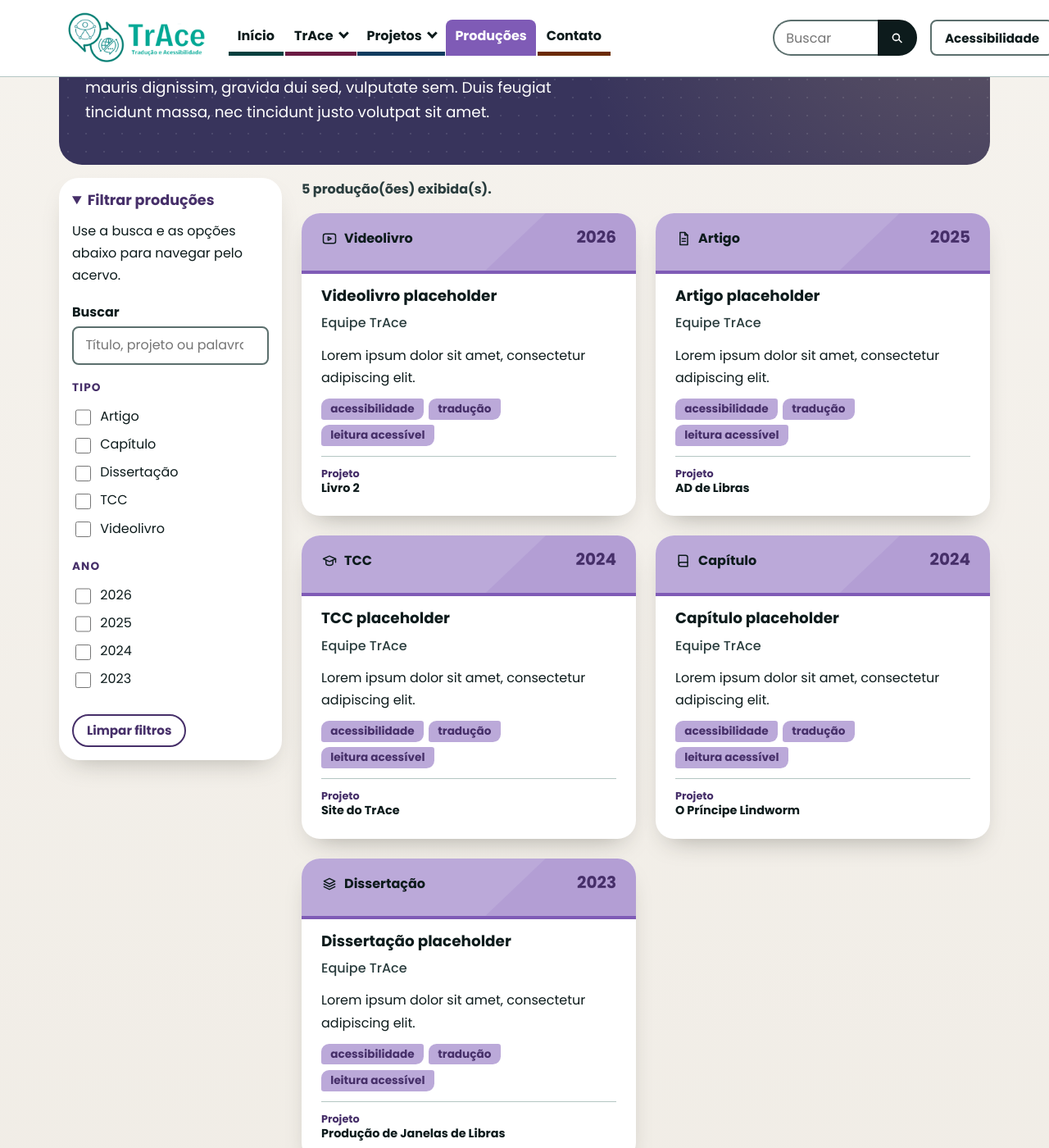
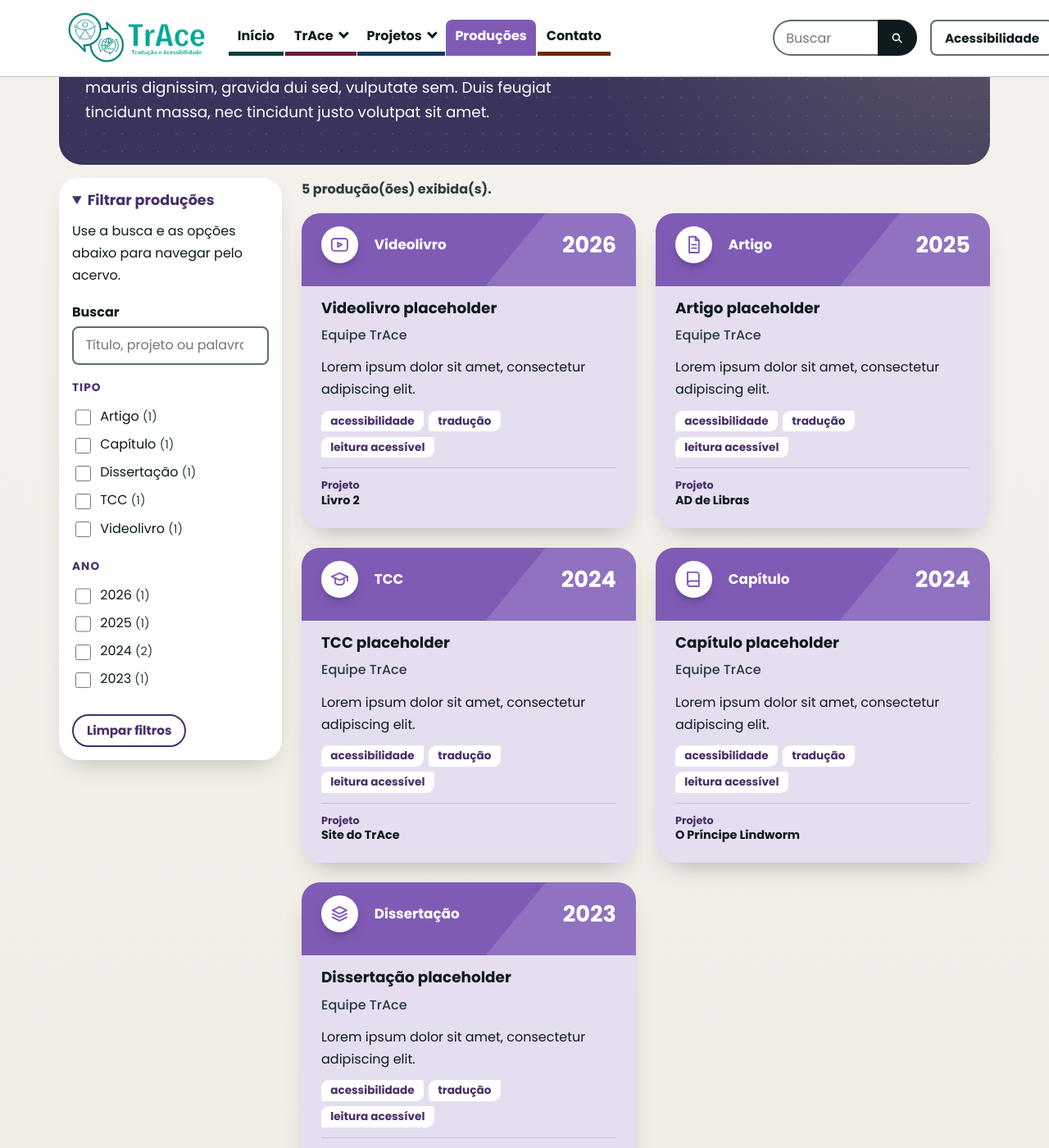
Before and after one commit to Niuuzinho/site-trace-teste, a Jekyll site: the page built from producoes.html, in a window 1280 px wide and 1400 px high, scrolled down 200 px. Shown: the whole window at 82% size. Built offline with Jekyll 4.4.1, drawn with Linux system fonts in a browser that asks for light colours.

Commit message:
Produções: cartões coloridos com ícone e ano em destaque; contagem nos filtros
Co-Authored-By: Claude Sonnet 5.5 <noreply@anthropic.com>
Claude-Session: https://claude.ai/code/session_01AbHHXVauvBZ2sfPmWDepMS

```diff
--- a/assets/css/main.css
+++ b/assets/css/main.css
@@ -1380,3 +1380,17 @@ html[data-contraste="alto"] .egressos .ini { background: var(--tinta); color: va
 /* Membros: 2º parágrafo do texto inicial como recado (sem seta) */
 .membros-topo .membros-intro p + p { width: fit-content; max-width: 100%; margin-top: var(--e5); padding: var(--e3) var(--e5); border-radius: 0.4rem 1.6rem 0.4rem 1.6rem; background: color-mix(in srgb, var(--t-banda) 55%, var(--cartao)); color: var(--tinta); font-size: 1.05rem; font-weight: 500; line-height: 1.5; }
 html[data-contraste="alto"] .membros-topo .membros-intro p + p { background: var(--papel); border: 2px solid var(--tinta); }
+
+/* Produções: cartões coloridos (topo forte com ícone grande e ano; corpo em tom suave) + contagem nos filtros */
+.opcao-n { color: var(--tinta-2); font-size: 0.9em; }
+.cartao-ref { background: color-mix(in srgb, var(--t-banda) 38%, var(--cartao)); }
+.cartao-ref .cartao-topo { align-items: center; padding: var(--e4) var(--e5); background: var(--t-forte); border-bottom: 0; color: #fff; }
+.cartao-ref .cartao-topo::before { background: #fff; opacity: 0.14; }
+.cartao-ref .ref-tipo { display: flex; align-items: center; gap: var(--e3); color: #fff; font-size: 1.05rem; }
+.cartao-ref .ref-tipo .icone-tipo { box-sizing: content-box; width: 1.6rem; height: 1.6rem; padding: 0.6rem; border-radius: 50%; background: #fff; color: var(--t-forte); box-shadow: 0 0.4rem 0.8rem -0.4rem rgb(0 0 0 / 0.5); }
+.cartao-ref .ref-ano { color: #fff; font-size: 1.7rem; line-height: 1; font-weight: 700; }
+.cartao-ref .temas li { background: var(--cartao); }
+html[data-contraste="alto"] .cartao-ref { background: var(--papel); }
+html[data-contraste="alto"] .cartao-ref .cartao-topo { background: var(--papel); color: var(--tinta); border-bottom: 2px solid var(--tinta); }
+html[data-contraste="alto"] .cartao-ref .ref-tipo, html[data-contraste="alto"] .cartao-ref .ref-ano { color: var(--tinta); }
+html[data-contraste="alto"] .cartao-ref .ref-tipo .icone-tipo { background: var(--tinta); color: var(--papel); }
--- a/producoes.html
+++ b/producoes.html
@@ -19,13 +19,13 @@ permalink: /producoes/
         <fieldset>
           <legend>Tipo</legend>
           {%- for t in tipos %}
-          <label class="opcao"><input type="checkbox" data-grupo="tipo" value="{{ t | slugify }}"><span>{{ t }}</span></label>
+          <label class="opcao"><input type="checkbox" data-grupo="tipo" value="{{ t | slugify }}"><span>{{ t }} <span class="opcao-n">({{ producoes | where: "tipo", t | size }})</span></span></label>
           {%- endfor %}
         </fieldset>
         <fieldset>
           <legend>Ano</legend>
           {%- for a in anos %}
-          <label class="opcao"><input type="checkbox" data-grupo="ano" value="{{ a }}"><span>{{ a }}</span></label>
+          <label class="opcao"><input type="checkbox" data-grupo="ano" value="{{ a }}"><span>{{ a }} <span class="opcao-n">({{ producoes | where: "ano", a | size }})</span></span></label>
           {%- endfor %}
         </fieldset>
         <button class="botao-peq" type="button" data-limpar>Limpar filtros</button>
```
Also changed, not shown: CLAUDE.md (+1 -0 lines).
